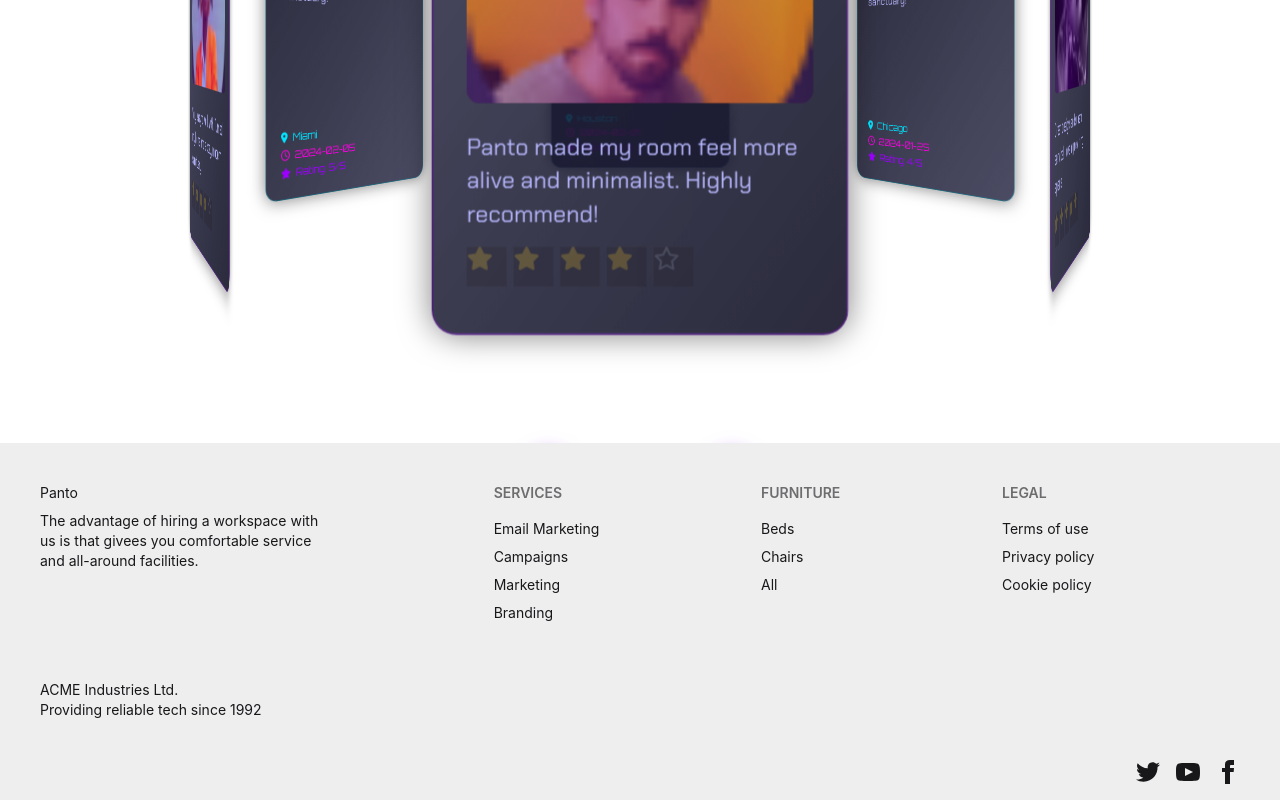
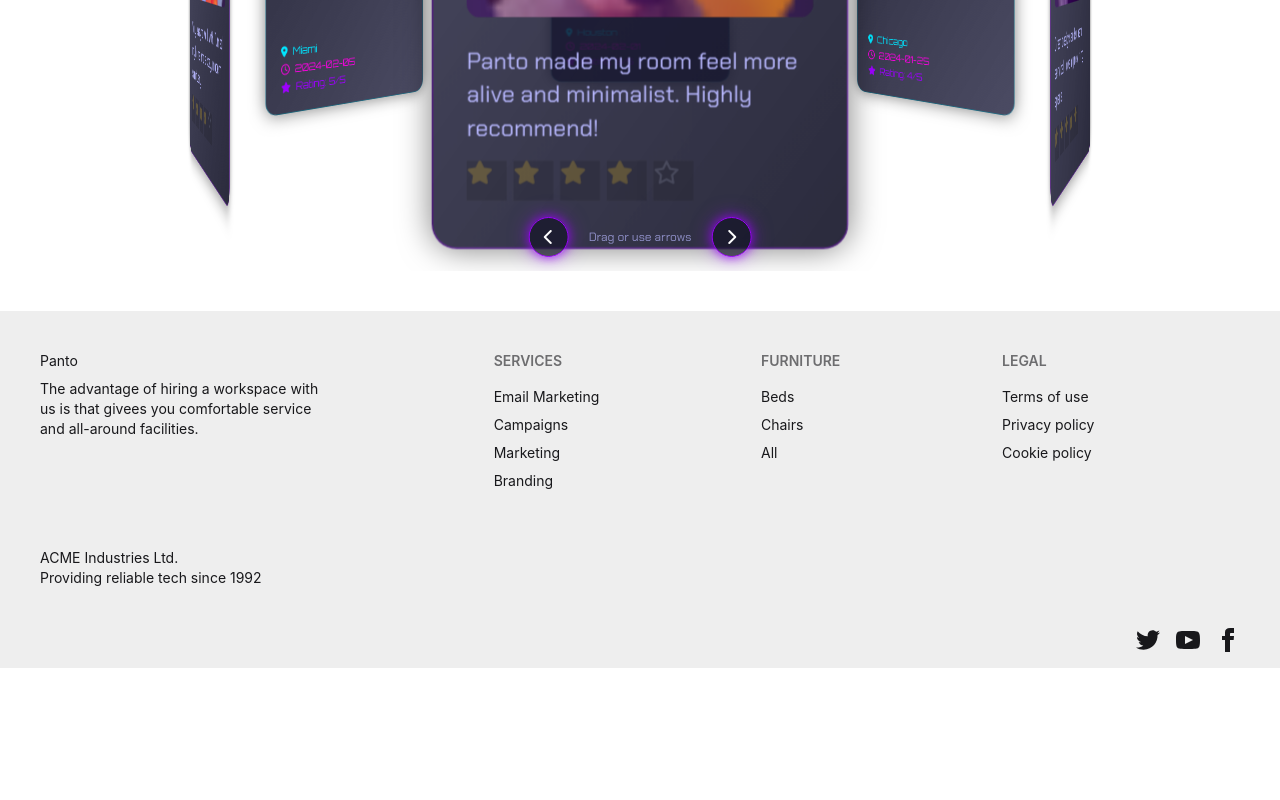
Before and after one commit to mdhasibseo/panto-react-projects, a React (Vite) app: page / in a window 1280 px wide. Shown: the part 3778-4578 px from the top of the page. After the commit the page ends 4446 px from the top, so only its background shows below. Built offline with nearby package versions, Linux system fonts and the light colour scheme.

Commit message:
ui updet

```diff
--- a/src/components/Footer.jsx
+++ b/src/components/Footer.jsx
@@ -2,7 +2,7 @@ import React from 'react'
 
 const Footer = () => {
   return (
-    <footer className=''>
+    <footer className='pt-10'>
     <div className=' bg-base-300'>
         <footer className="footer container mx-auto sm:footer-horizontal text-base-content p-10">
             <div>
--- a/src/components/Testimonials.jsx
+++ b/src/components/Testimonials.jsx
@@ -231,10 +231,10 @@ const Testimonials = () => {
   };
 
   return (
-    <div className="  font-['Chakra_Petch'] overflow-hidden relative">
+    <div className=" py-16  font-['Chakra_Petch'] overflow-hidden relative">
 
       {/* Main Content */}
-      <div className="h-screen flex flex-col">
+      <div className=" flex flex-col">
         <main className="flex-1 flex items-center justify-center relative">
           {/* Carousel Container */}
           <div className="relative w-full h-[500px] md:h-[500px] sm:h-[400px] xs:h-[350px] perspective-[1000px] preserve-3d flex justify-center items-center touch-none">
```
